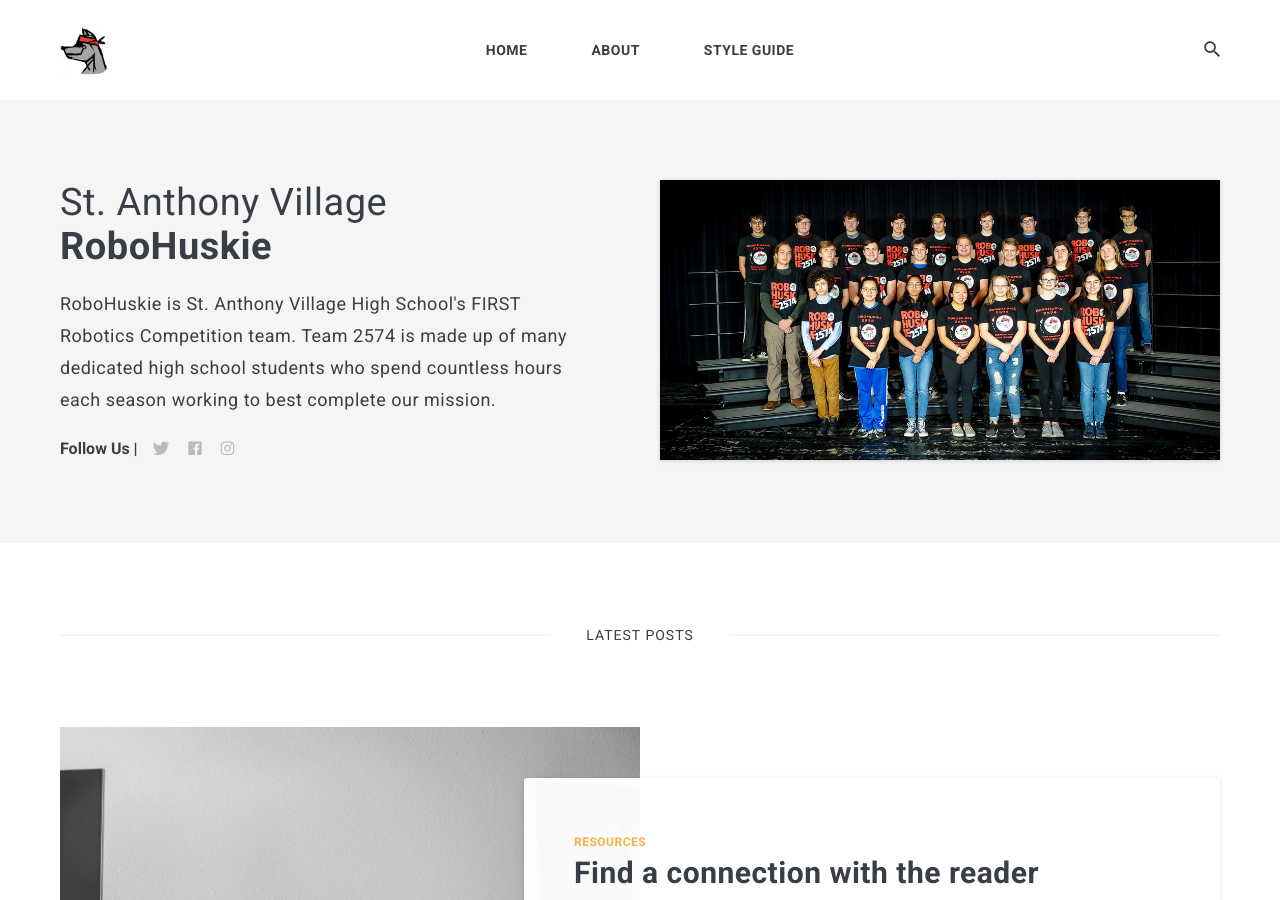
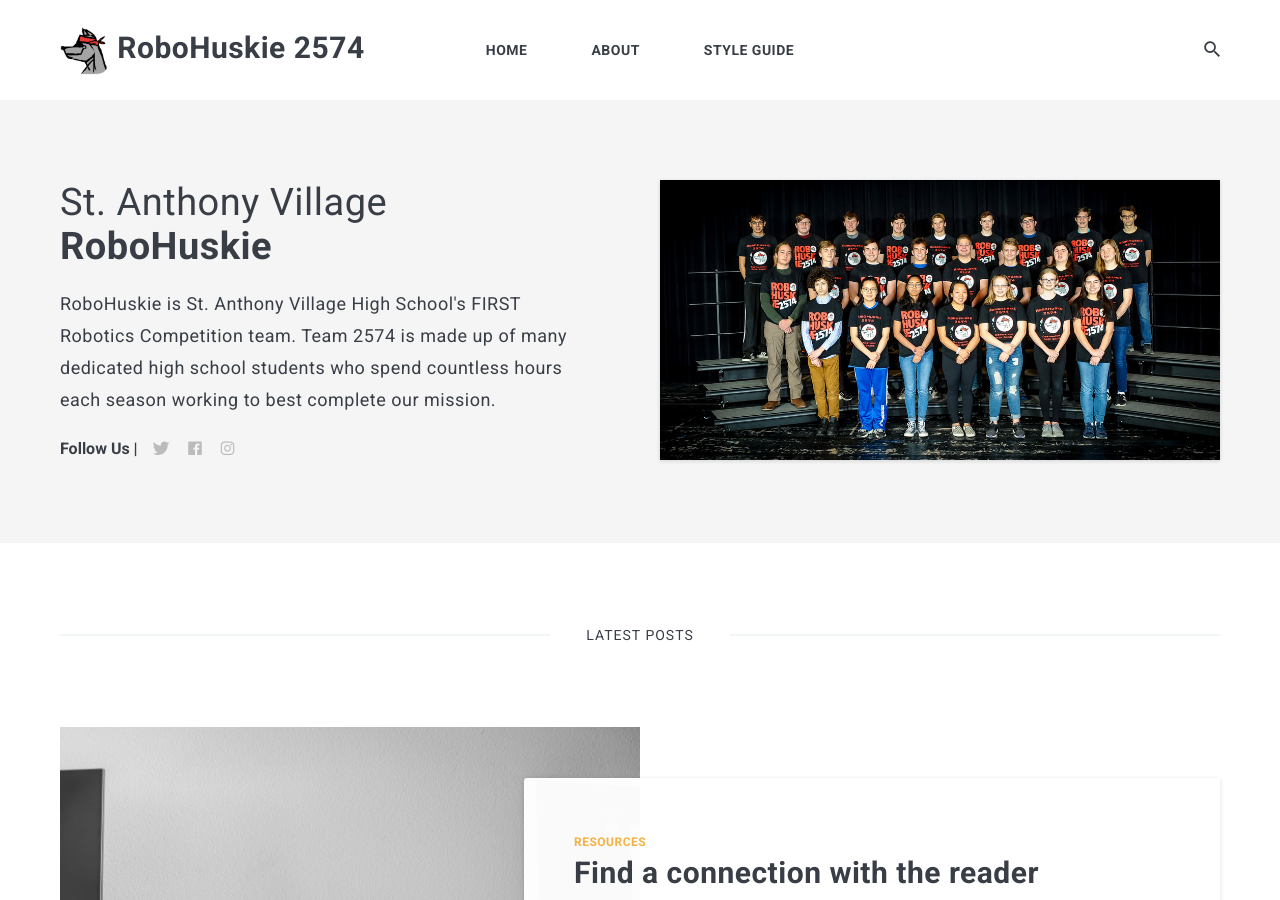
Before and after one commit to Robohuskie2574/Robohuskie2574.github.io, a Jekyll site: the page built from index.html, in a window 1280 px wide and 900 px high. Built offline with Jekyll 4.4.1, drawn with Linux system fonts in a browser that asks for light colours; nearby versions of some CDN libraries; the list of posts is cut into pages by our own code.

Commit message:
attempt to add title to header

```diff
--- a/_includes/header.html
+++ b/_includes/header.html
@@ -7,7 +7,7 @@
         <div class="logo">
           <a class="logo__link" href="{{site.baseurl}}/">
           {%if site.data.settings.logo %}
-            <img class="logo__image" src="{{ site.baseurl }}/images/{{ site.data.settings.logo }}" alt="{{ site.data.settings.title }}">
+            <img class="logo__image" src="{{ site.baseurl }}/images/{{ site.data.settings.logo }}" alt="{{ site.data.settings.title }}"> {{ site.data.settings.title }}
           {% else %}
             {{ site.data.settings.title }}
           {% endif %}
```
